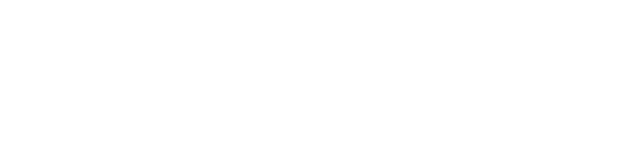
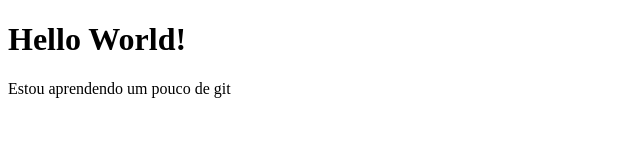
Before and after one commit to Dutra2017/projeto-1, a plain HTML site: page index.html in a window 1280 px wide. Shown: the whole page, without its empty margins (0-640 px from the left). Drawn offline with Linux system fonts and the light colour scheme.

Commit message:
Adicionado Título e parágrafo

```diff
--- a/index.html
+++ b/index.html
@@ -6,6 +6,7 @@
     <title>Document</title>
 </head>
 <body>
-
+    <h1>Hello World!</h1>
+    <p>Estou aprendendo um pouco de git</p>
 </body>
 </html>
```
